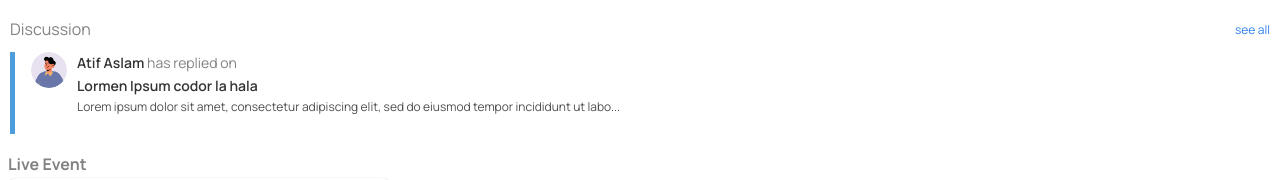
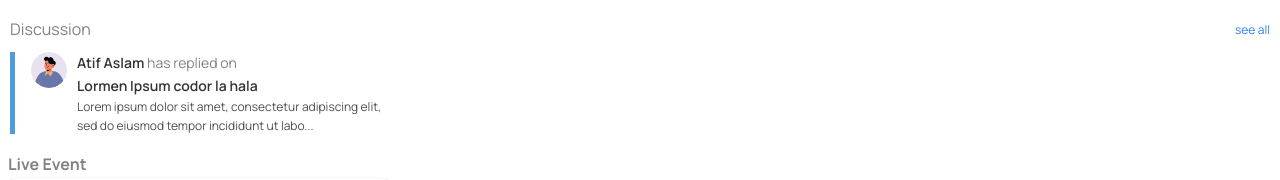
Before and after one commit to lurldgbodex/learning_platform, a React (Vite) app in the folder client/: page /dashboard in a window 1280 px wide. Shown: the part 877-1057 px from the top of the page. Built offline with nearby package versions, Linux system fonts and the light colour scheme; no server answers; sample sign-in values are in the browser's storage.

Commit message:
chore: optimize for desktop view

```diff
--- a/client/src/components/Discussion/DiscussionCard.module.css
+++ b/client/src/components/Discussion/DiscussionCard.module.css
@@ -1,9 +1,11 @@
 .card {
   display: flex;
   height: 82px;
+  max-width: 372px;
   border-left: 5px solid #4d9cdb;
   padding-left: 16px;
   gap: 10px;
+  flex-shrink: 0;
 }
 
 .avatar {
```
